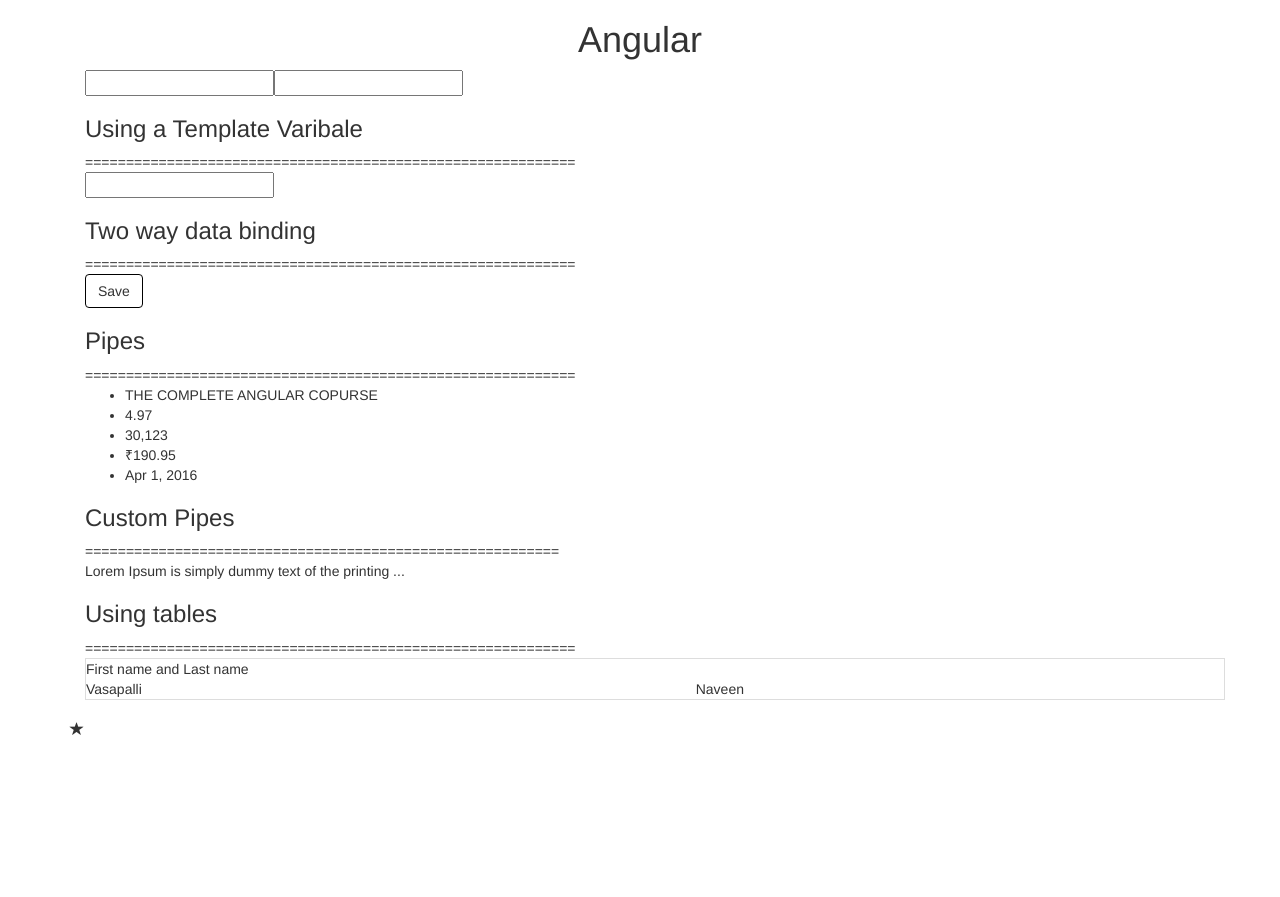
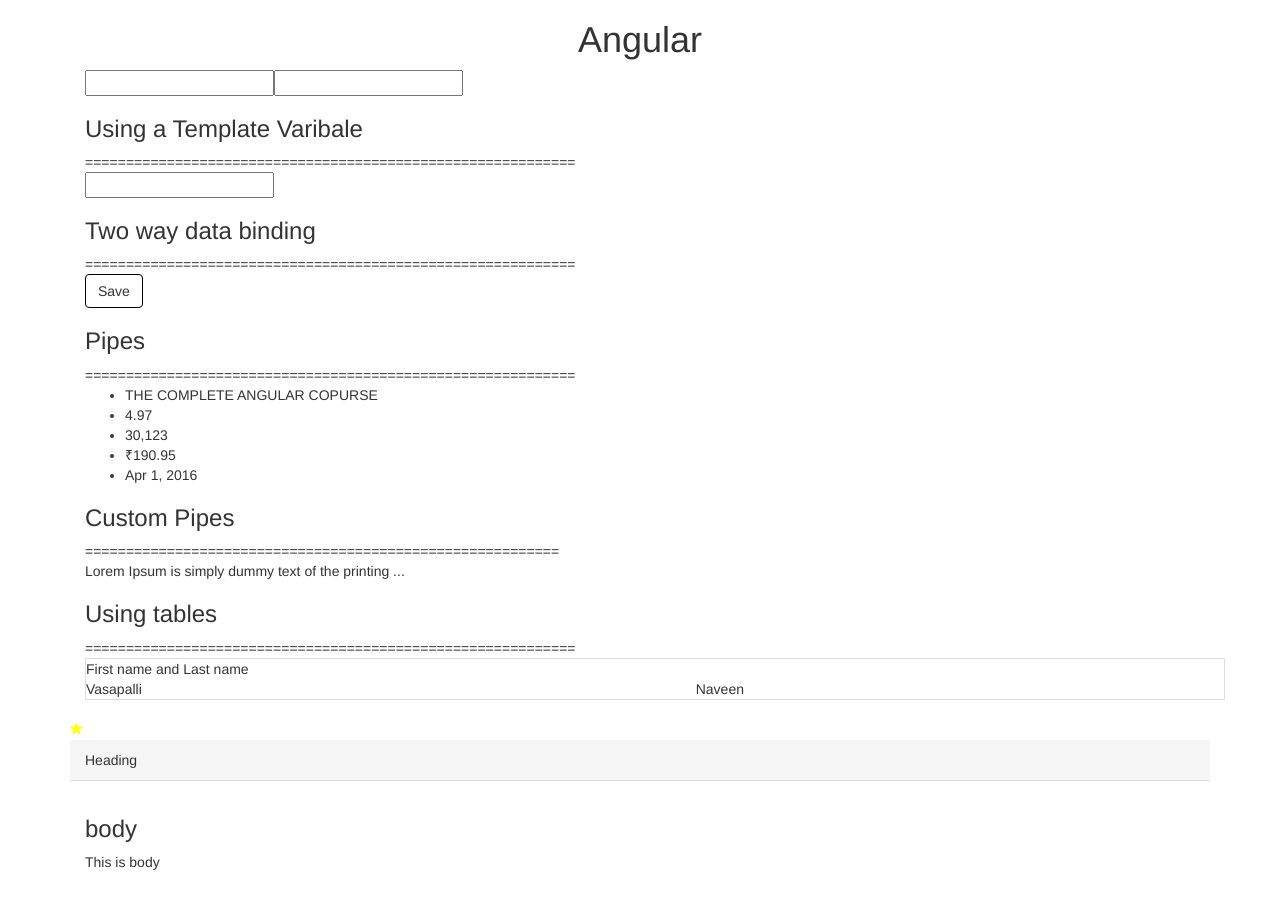
Before and after one commit to NavinVasapalli/Angular4, an Angular app: page / in a window 1280 px wide. Before the commit the page ends 800 px from the top, so only its background shows below. Built offline with nearby package versions, Linux system fonts and the light colour scheme.

Commit message:
importing style to build reusable components, shadow dom, ng-content, ng-container

```diff
--- a/src/app/app.component.html
+++ b/src/app/app.component.html
@@ -8,7 +8,7 @@
     <div class="row">
 
         <div class="col-md-12">
-                <courses></courses>
+            <courses></courses>
 
         </div>
     </div>
@@ -18,4 +18,20 @@
             <app-favorite [isFavorite]="post.isFavorite" (change)="onFavoriteChange($event)"></app-favorite>
         </div>
     </div>
+
+    <div class="row">
+        <div class="col-md-12">
+            <app-bootstrap-panel>
+                <ng-container class="heading">
+                    Heading
+                </ng-container>
+                <div class="body">
+                    <h3> body</h3>
+                    <p>This is body</p>
+
+                </div>
+
+            </app-bootstrap-panel>
+        </div>
+    </div>
 </div>
--- a/src/app/app.module.ts
+++ b/src/app/app.module.ts
@@ -9,6 +9,7 @@ import { AppComponent } from './app.component';
 import { CourseComponent } from './course/course.component';
 import { SummaryPipe } from '../../summary.Pipes';
 import { FavoriteComponent } from './favorite/favorite.component';
+import { BootstrapPanelComponent } from './bootstrap-panel/bootstrap-panel.component';
 
 
 @NgModule({
@@ -17,7 +18,8 @@ import { FavoriteComponent } from './favorite/favorite.component';
     CoursesComponent,
     CourseComponent,
     SummaryPipe,
-    FavoriteComponent
+    FavoriteComponent,
+    BootstrapPanelComponent
 
 
   ],
--- /dev/null
+++ b/src/app/bootstrap-panel/bootstrap-panel.component.html
@@ -0,0 +1,12 @@
+<div class="panel-default">
+
+    <div class="panel-heading">
+        <ng-content select=".heading"></ng-content>
+
+
+    </div>
+    <div class="panel-body">
+        <ng-content select=".body"></ng-content>
+    </div>
+
+</div>
--- /dev/null
+++ b/src/app/bootstrap-panel/bootstrap-panel.component.ts
@@ -0,0 +1,15 @@
+import { Component, OnInit } from '@angular/core';
+
+@Component({
+  selector: 'app-bootstrap-panel',
+  templateUrl: './bootstrap-panel.component.html',
+  styleUrls: ['./bootstrap-panel.component.css']
+})
+export class BootstrapPanelComponent implements OnInit {
+
+  constructor() { }
+
+  ngOnInit() {
+  }
+
+}
--- a/src/app/favorite/favorite.component.css
+++ b/src/app/favorite/favorite.component.css
@@ -0,0 +1,5 @@
+/* @import "~bootstrap/dist/css/bootstrap.css"; */
+
+.glyphicon {
+    color: yellow
+}
--- a/src/app/favorite/favorite.component.ts
+++ b/src/app/favorite/favorite.component.ts
@@ -1,14 +1,45 @@
-import { Component, OnInit, Input, Output, EventEmitter } from '@angular/core';
+import { Component, OnInit, Input, Output, EventEmitter, ViewEncapsulation } from '@angular/core';
+import { stringify } from '@angular/core/src/util';
 
 
 @Component({
   selector: 'app-favorite',
   templateUrl: './favorite.component.html',
-  styleUrls: ['./favorite.component.css']
+
+  styles:[
+    `
+    .glyphicon{
+      color:red
+    }
+
+    .glyphicon-star{
+      background-color:#0000;
+    }
+    `
+  ],
+  styleUrls: ['./favorite.component.css'],
+  // encapsulation:ViewEncapsulation.None
 })
-export class FavoriteComponent implements OnInit {
+export class FavoriteComponent{
   // aliasing the input
   // @Input('is-fav') isFavorite: boolean;
+  // strin:any =  'naveen';
+
+// shadow dom
+
+// var el = document.querySelector('favorite');
+// var root = el.createShadowRoot();
+// root.innerHTML=`
+// <style>
+// h1{
+//   color:red
+// }
+// </style>
+// <h1>hello</h1>
+// `
+
+
+
 
 
   @Input() isFavorite: boolean;
@@ -19,13 +50,25 @@ export class FavoriteComponent implements OnInit {
   // tslint:disable-next-line: no-output-rename
   @Output('change') click = new EventEmitter();
 
-  constructor() { }
-
-  ngOnInit() {
-  }
-
   onClick() {
     this.isFavorite = !this.isFavorite;
+
+    // this.strin.length;
+
+    // for(let i:number = 0 ; i < this.strin.length; i++){
+
+    //   console.log("each character : " + this.strin.charAt(i));
+
+    // }
+
+
+  //   for (let character in this.strin) {
+  //     console.log(this.strin[character])
+  // }
+
+
+
+
     // this.change.emit(this.isFavorite);
     this.click.emit({ newValue: this.isFavorite });
   }
--- a/src/styles.css
+++ b/src/styles.css
@@ -1,3 +1,6 @@
 /* You can add global styles to this file, and also import other style files */
 
 @import "~bootstrap/dist/css/bootstrap.css";
+.glyphicon {
+    color: green
+}
```
Also changed, not shown: src/app/bootstrap-panel/bootstrap-panel.component.css (added), 1 other file (tests, documents, lock files or other folders).
